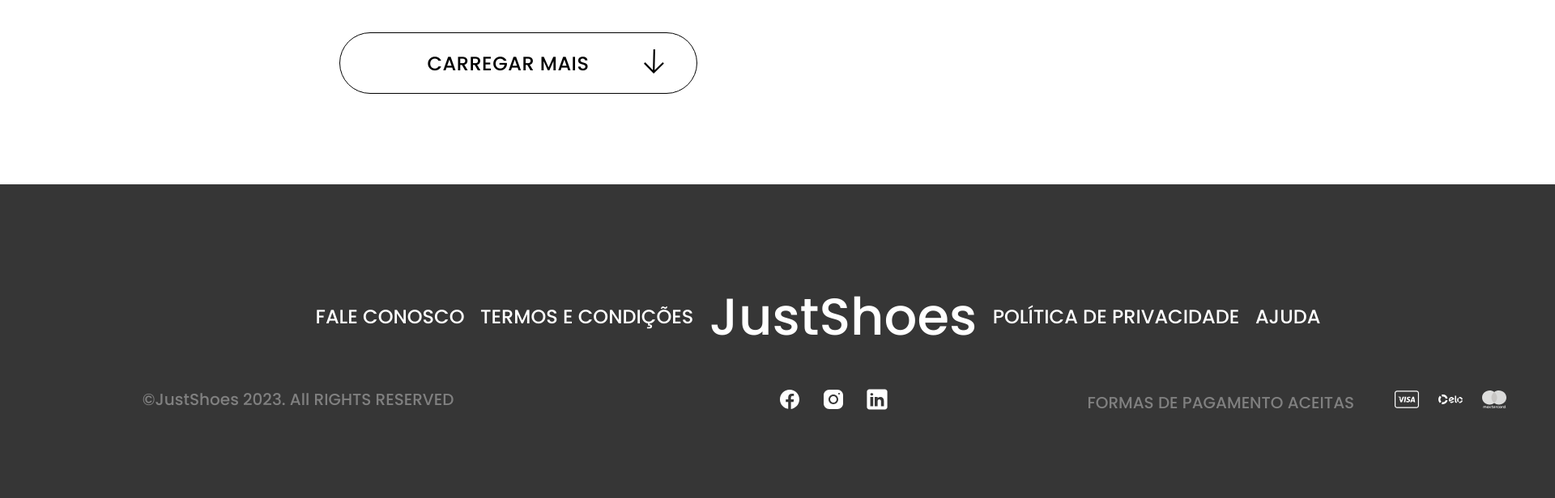
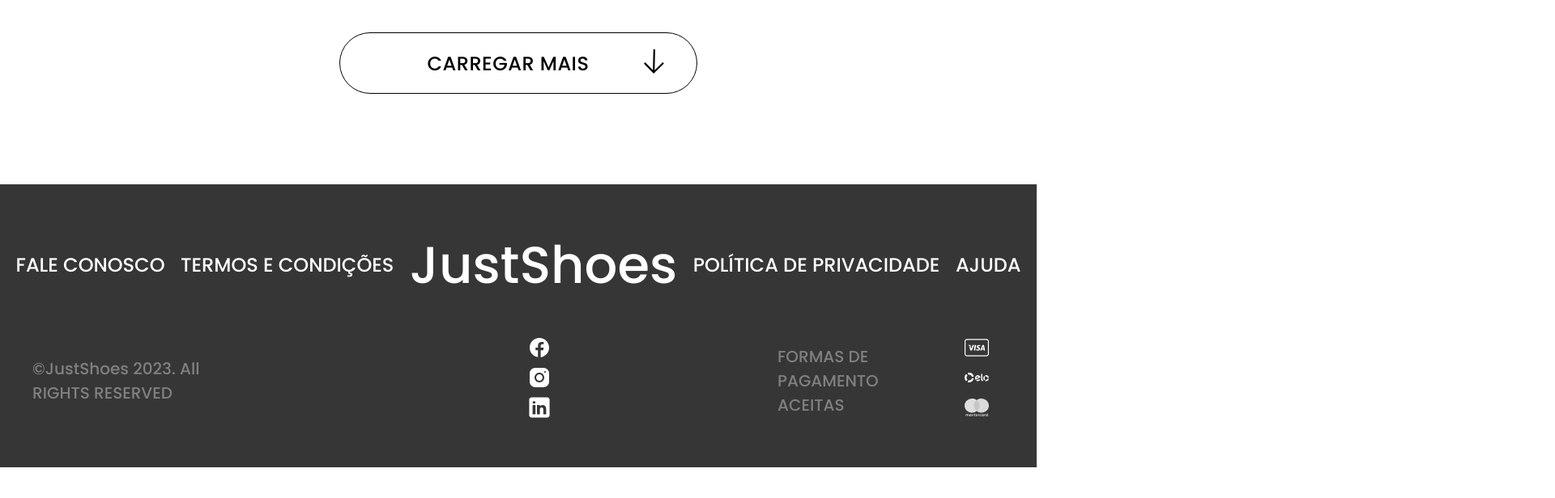
Before and after one commit to glopes2003/JustShoes, a React (Vite) app in the folder justshoes/: page / in a window 1280 px wide. Shown: the part 2720-3336 px from the top of the page at 81% size, 1920 px wide, since content can reach past the window. After the commit the page ends 3298 px from the top, so only its background shows below. Built offline with nearby package versions, Linux system fonts and the light colour scheme.

Commit message:
adjusting width

```diff
--- a/justshoes/src/style/footer.css
+++ b/justshoes/src/style/footer.css
@@ -1,7 +1,7 @@
 footer {
   background-color: #363636;
-  width: 2020px;
-  height: 404px;
+  width: 100vw;
+  height: 350px;
   display: flex;
   flex-direction: column;
   justify-content: center;
@@ -27,6 +27,8 @@
 .container2 {
   display: flex;
   flex-direction: row;
+  justify-content: space-evenly;
+  align-items: center;
   margin-top: 40px;
 }
 
```
